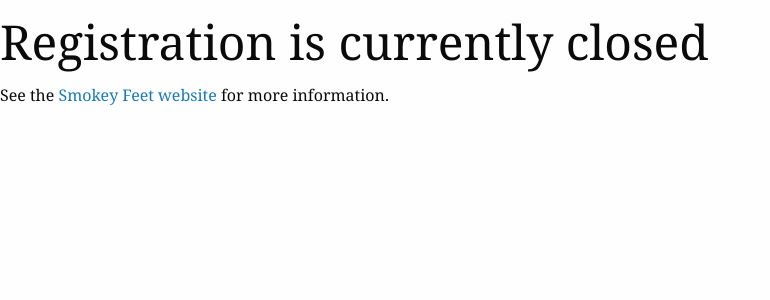
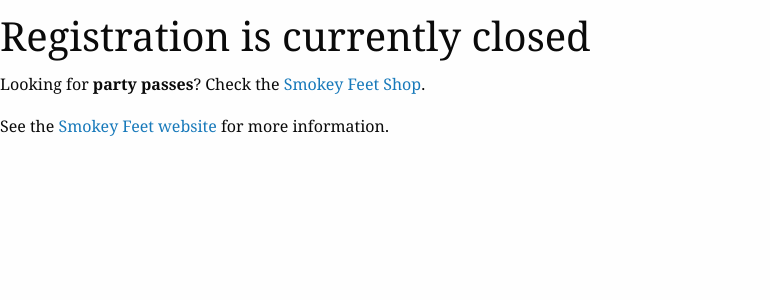
Before and after one commit to smokeyfeet/smokeyfeet-registration, a Django app: template registration/templates/closed.html in a window 1280 px wide. Shown: the part 67-367 px from the top of the page, without its empty margins (0-770 px from the left). Run offline with Django 3.2, Linux system fonts and the light colour scheme; the template is opened without the code that fills it, so the values that code supplies are empty; parts of the project's set-up code (start-up, migrations or seed data) failed here and were passed over; some libraries are stand-ins or nearby versions.

Commit message:
Just in case visitors end up in the wrong spot

```diff
--- a/registration/templates/closed.html
+++ b/registration/templates/closed.html
@@ -2,7 +2,10 @@
 
 {% block content %}
 <div class="row columns">
-  <h1>Registration is currently closed</h1>
+  <h2>Registration is currently closed</h2>
+
+  <p>Looking for <b>party passes</b>? Check the
+  <a href="{% url 'minishop:catalog' %}">Smokey Feet Shop</a>.</p>
 
   <p>See the <a href="http://smokeyfeet.com">Smokey Feet website</a>
   for more information.</p>
```
